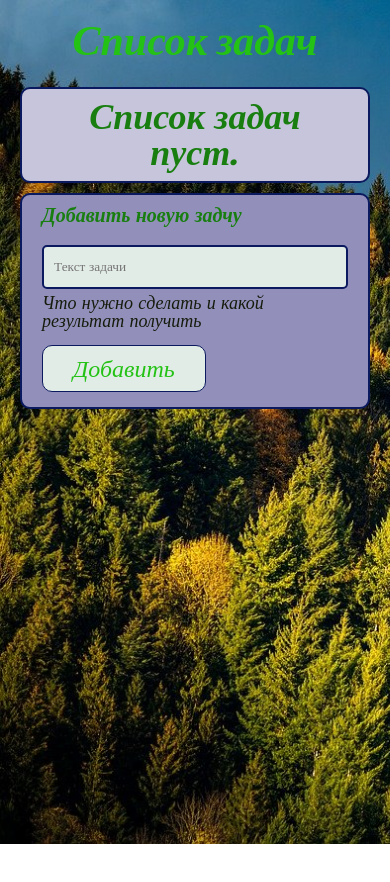
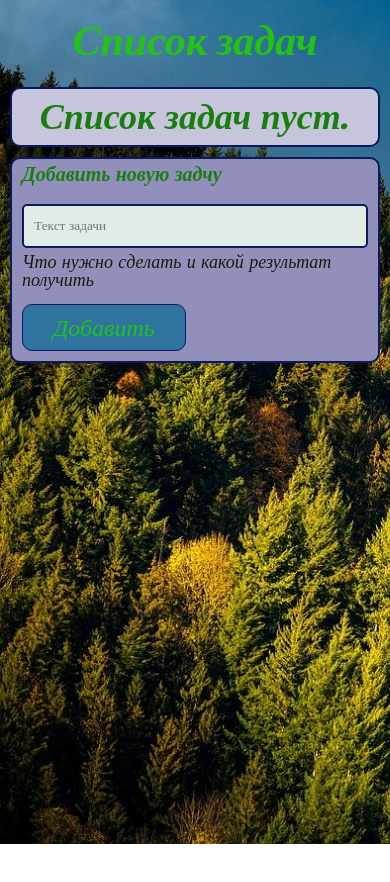
Before and after one commit to vikzaicev/ToDo, a plain HTML site: page index.html in a window 390 px wide. Before the commit the page ends 844 px from the top, so only its background shows below. Drawn offline with Linux system fonts and the light colour scheme.

Commit message:
4 commit

```diff
--- a/scss/style.scss
+++ b/scss/style.scss
@@ -1,5 +1,4 @@
 @import "nullstyle.scss";
-
 
 .none {
     display: none;
@@ -30,12 +29,12 @@ body {
 }
 body.noscrol {
     overflow: hidden;
-
 }
 
 main {
+    height: 100vh;
     flex: 1 1 auto;
-
+    overflow: auto;
 }
 
 .contener {
@@ -71,6 +70,10 @@ main {
         margin: 5px 10px;
         border-radius: 10px;
         border: 2px solid #0b1a5e;
+        @media (max-width: 420px) {
+            margin: 5px 0px;
+            padding: 10px 10px;
+        }
     }
 
     &__text {
@@ -78,7 +81,6 @@ main {
         font-size: 36px;
         font-weight: 600;
         color: #187e0f;
-
     }
 
     &__tasck {
@@ -165,7 +167,9 @@ main {
     transition: all 0.3s ease 0s;
 }
 .btn:hover {
-    background-color: rgb(71, 80, 201);
+    @media (min-width: 769px) {
+        background-color: rgb(71, 80, 201);
+    }
 }
 .items {
     &__item {
@@ -183,6 +187,10 @@ main {
         margin: 5px 10px;
         border-radius: 10px;
         border: 2px solid #0b1a5e;
+        @media (max-width: 420px) {
+            margin: 5px 0px;
+            padding: 5px 10px;
+        }
     }
 
     &__title {
@@ -206,7 +214,7 @@ main {
         border-radius: 5px;
         border: 1px solid #0b1a5e;
     }
-    &__control:focus{
+    &__control:focus {
         border: 2px solid #0b1a5e;
     }
 
@@ -218,7 +226,7 @@ main {
 
     &__button {
         padding: 5px 30px;
-        background-color: rgb(226, 236, 231);
+        background-color: rgb(47, 115, 160);
         margin: 5px 0;
         border-radius: 10px;
         border: 1px solid #0b1a5e;
@@ -226,9 +234,12 @@ main {
         font-size: 24px;
         font-style: italic;
         transition: all 0.3s ease 0s;
+
     }
     &__button:hover {
-        background-color: rgb(71, 80, 201);
+        @media (min-width: 769px) {
+            background-color: rgb(71, 80, 201);
+        }
     }
     &__button:active {
         color: #0d4708;
```
Also changed, not shown: js/main.js (+7 -8 lines), css/style.css.
